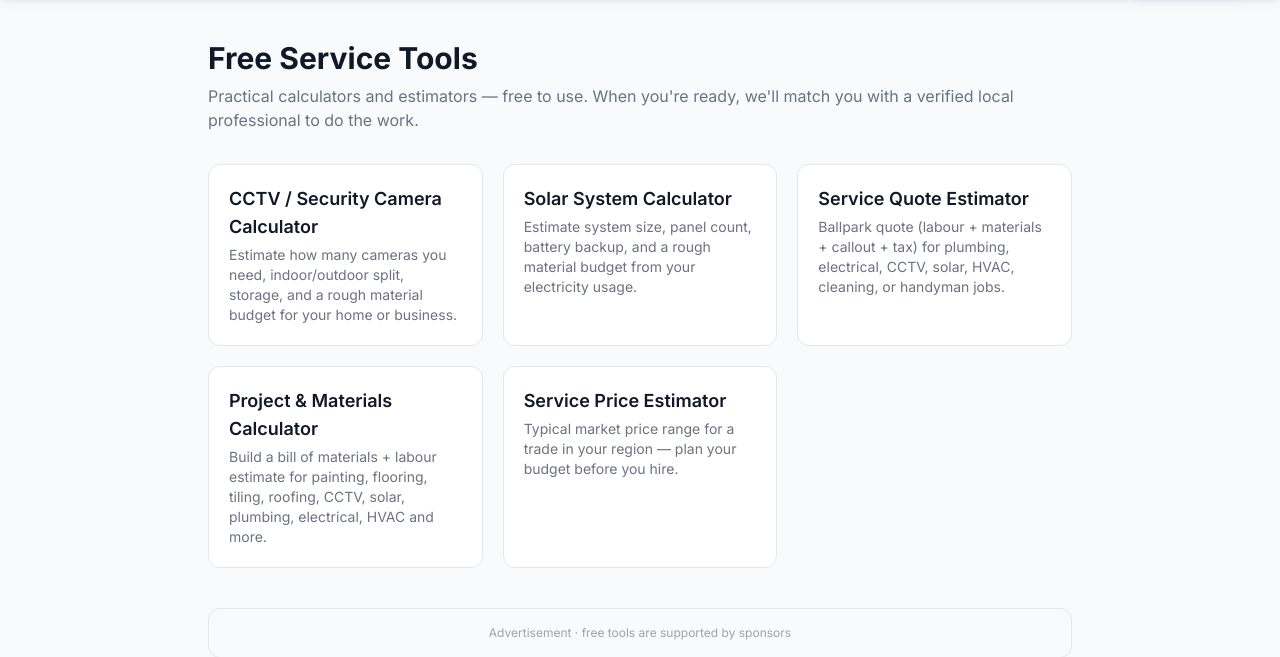
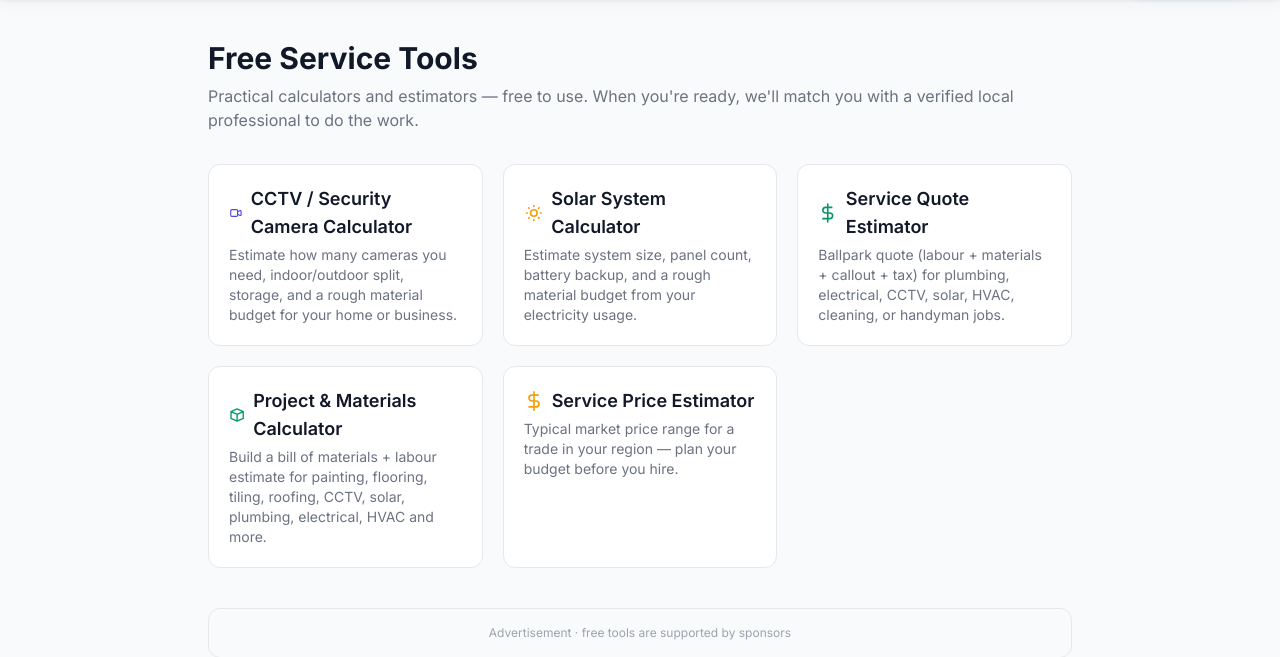
Before and after one commit to Ifeanyi-design/ServiceSync, a Python web app: template app/templates/tools_index.html in a window 1280 px wide. Shown: the part 65-722 px from the top of the page. Run offline with Jinja, Linux system fonts and the light colour scheme; the template is opened without the code that fills it, so the values that code supplies are empty; some libraries are stand-ins or nearby versions.

Commit message:
fix: resolve runtime NameErrors (icon import, currency_symbol_for, release_escrow, Conversation/DirectMessage)
Prod 500s surfaced after the migration fix:
- templates tools_index.html + contractor_dashboard.html used {{ icon(...) }}
  without importing it from _icons.html
- pages.py referenced currency_symbol_for / release_escrow which were not
  defined/imported
- escrow.py open_dispute path used Conversation / DirectMessage without import
Caught via pyflakes + a page smoke test (no 500s remain on public + authed pages).

```diff
--- a/app/api/v1/endpoints/escrow.py
+++ b/app/api/v1/endpoints/escrow.py
@@ -7,7 +7,7 @@ from datetime import datetime
 from typing import Any
 
 from app.api.dependencies import get_db, get_current_user
-from app.models.all_models import Job, User, Escrow, Dispute
+from app.models.all_models import Job, User, Escrow, Dispute, Conversation, DirectMessage
 from app.services.escrow_service import (
     create_escrow, release_escrow, refund_escrow,
     penalty_split_escrow, open_dispute, resolve_dispute, calculate_fees,
--- a/app/templates/contractor_dashboard.html
+++ b/app/templates/contractor_dashboard.html
@@ -1,5 +1,6 @@
 {% extends "base.html" %}
 {% from "_ui.html" import empty_state %}
+{% from "_icons.html" import icon %}
 
 {% block title %}My Dispatch Board — ServiceSync{% endblock %}
 {% block meta_description %}Manage your incoming job dispatches, monitor your daily capacity, and view assigned work.{% endblock %}
--- a/app/templates/tools_index.html
+++ b/app/templates/tools_index.html
@@ -1,4 +1,5 @@
 {% extends "base.html" %}
+{% from "_icons.html" import icon %}
 {% block title %}Free Service Tools — ServiceSync{% endblock %}
 
 {% block content %}
```
Also changed, not shown: app/web/pages.py (+6 -1 lines).
